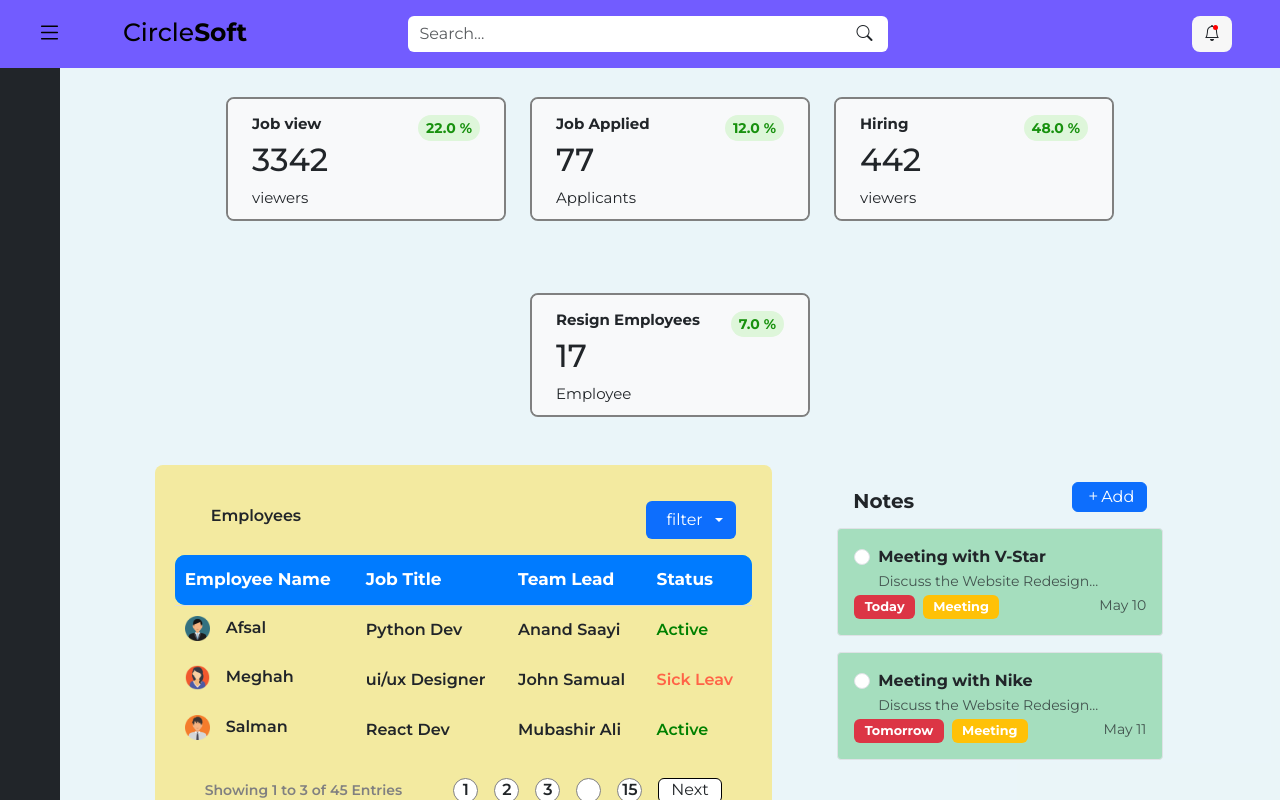
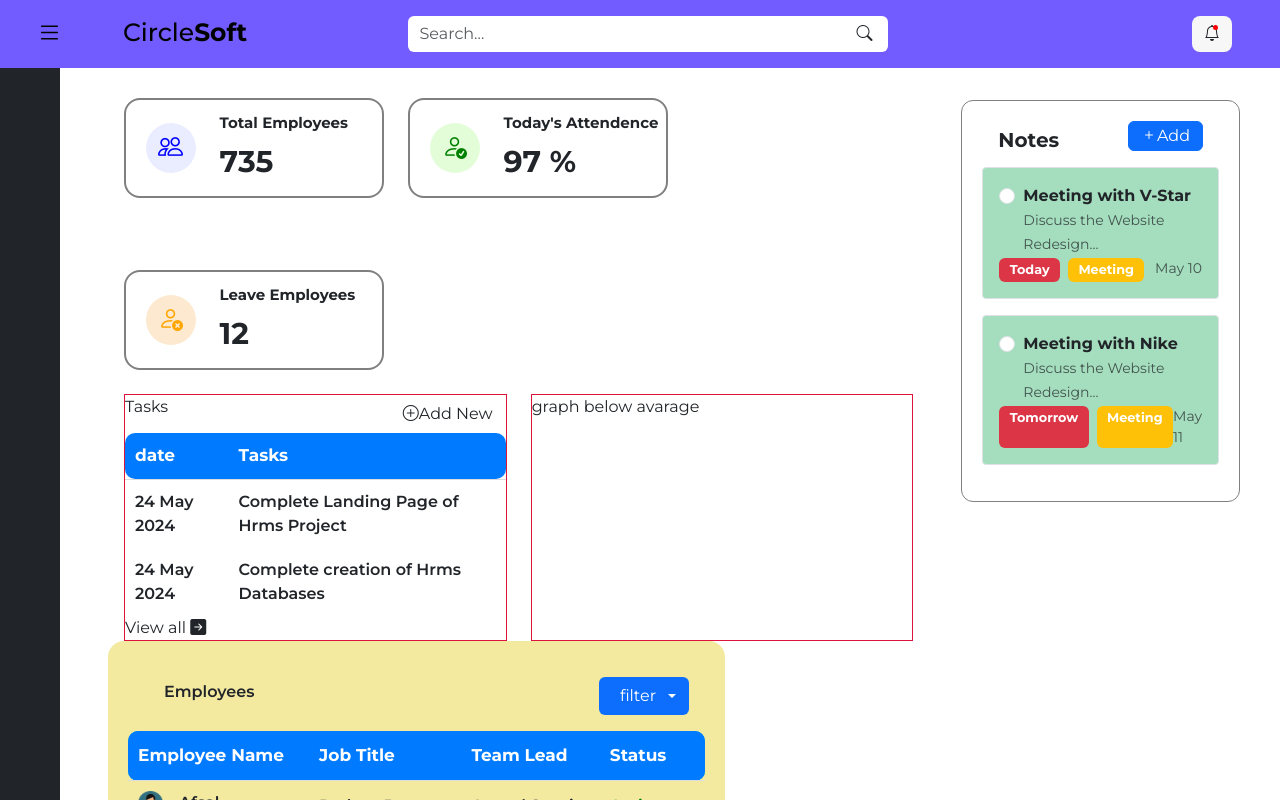
Before and after one commit to sahlct/hrms_Project, a React (Create React App) app: page /home in a window 1280 px wide. Shown: the top 800 px of the page. Built offline with nearby package versions, Linux system fonts and the light colour scheme; some icons are missing.

Commit message:
task div just created

```diff
--- a/src/components/landingPage/container.jsx
+++ b/src/components/landingPage/container.jsx
@@ -3,7 +3,7 @@ import OffCanvas from "./offCanvas";
 import SmallCard from "./smallCard";
 import MainCard from "./mainCard";
 import { useState } from "react";
-import Notes from "./notes";
+// import Notes from "./notes";
 import RunningProject from "./runProject";
 
 export default function Container() {
@@ -15,11 +15,7 @@ export default function Container() {
     <div
       className="home_mainContainer  d-flex justify-content-end"
       style={{ minHeight: "100vh",
-      // backgroundImage:'url(https://img.rawpixel.com/s3fs-private/rawpixel_images/website_content/rm281batch2-nunny-006.jpg?w=800&dpr=1&fit=default&crop=default&q=65&vib=3&con=3&usm=15&bg=F4F4F3&ixlib=js-2.2.1&s=5c132c2d92b91df76c16aaaafcec8fa7)',
-      // backgroundPosition:'center',
-      // backgroundRepeat:'no-repeat',
-      // backgroundSize:'cover'
-      backgroundColor:'#d6eff469'
+      backgroundColor:'white'
       }}
     >
       <Navbar
@@ -44,13 +40,12 @@ export default function Container() {
         style={{
           transition: "0.6s ease-in-out",
           flexGrow: "1",
-          // backdropFilter:'blur(10px)'
         }}
       >
         <SmallCard />
-        <div className="d-flex w-100 justify-content-around ">
+        {/* <Notes /> */}
+        <div className="d-flex w-100 justify-content-start ">
           <MainCard />
-          <Notes />
         </div>
         <RunningProject />
       </div>
--- a/src/components/landingPage/mainCard.jsx
+++ b/src/components/landingPage/mainCard.jsx
@@ -4,7 +4,7 @@ import "./mainCard.css";
 export default function MainCard() {
   return (
     <div>
-      <div className="empContainer mt-5 ms-5 rounded-3">
+      <div className="empContainer ms-5 rounded-4">
         <div className="empHeader d-flex justify-content-between p-3 align-items-center ">
           <h6 style={{fontWeight:'600', paddingLeft:'20px'}}>Employees</h6>
           <div class="dropdown">
--- a/src/components/landingPage/notes.css
+++ b/src/components/landingPage/notes.css
@@ -2,7 +2,7 @@
     max-width: 400px;
     min-width: 250px;
     /* width: 330px; */
-    /* border: 1px solid grey; */
+    border: 1px solid grey;
     padding: 20px;
     border-radius: 12px;
     /* background-color: ; */
--- a/src/components/landingPage/notes.jsx
+++ b/src/components/landingPage/notes.jsx
@@ -3,7 +3,7 @@ import "./notes.css";
 
 export default function Notes() {
   return (
-    <div style={{ width: "30%", marginRight:'50px', marginTop:'45px'}}>
+    <div style={{marginTop:'50px'}}>
       <div className="noteContainer">
         {/* <div class="container"> */}
         <div className="d-flex justify-content-between align-items-center ps-3 pe-3">
--- a/src/components/landingPage/smallCard.jsx
+++ b/src/components/landingPage/smallCard.jsx
@@ -1,50 +1,71 @@
-import React from 'react'
+import React from "react";
+import Notes from "./notes";
+import Tasks from "./tasks";
+// import MainCard from "./mainCard";
 
 export default function SmallCard() {
   return (
-    <div class="container" style={{marginTop:'67px', paddingTop:'30px'}}>
-  <div class="row row-cols-1 row-cols-sm-2 row-cols-md-3 row-cols-lg-4 g-5 gap-4 justify-content-center" >
-  <div class="col rounded-3 p-0 overflow-hidden" style={{maxWidth:'280px', minWidth:'250px',border:'2px solid grey'}}>
-      <div class="ps-4 pt-3 pe-4 bg-light" style={{height:'120px'}}>
-      <div className='d-flex gap-4 justify-content-between '>
-                <h5 style={{fontSize:'15px', fontWeight:'700'}}>Job view</h5>
-                <div style={{backgroundColor:'#def6da', color:'#18910e', fontWeight:'700', fontSize:'14px'}} className='percentage ps-2 pe-2 rounded-4 d-flex align-items-center '>22.0 %</div>
+    <div class="container d-flex gap-5 ps-0 pe-0" style={{ marginTop: "20px", paddingTop: "30px" }}>
+      <div className="leftBAr d-flex flex-column ps-4 w-75 row-gap-4">
+      <div class="row row-cols-1 row-cols-sm-2 row-cols-md-3 row-cols-lg-4 g-5 gap-4 me-0 mt-0 mb-0" style={{paddingLeft:'24px'}}>
+        <div
+          class="col rounded-4 p-0 overflow-hidden d-flex align-items-center gap-4 "
+          style={{
+            maxWidth: "260px",
+            minWidth: "260px",
+            border: "2px solid grey",
+            height:'100px'
+          }}
+        >
+          <div className="h-100  d-flex justify-content-end align-items-center " style={{width:'30%'}}>
+            <div className="mainIcon d-flex justify-content-center align-items-center" style={{height:'50px',width:'50px',borderRadius:'50%', backgroundColor:'#eaedff'}}><i class="bi bi-people" style={{fontSize:'25px', color:'blue'}}></i></div>
           </div>
-            <h2>3342</h2>
-            <p style={{fontSize:'15px'}}>viewers</p>
+          <div className="d-flex justify-content-center align-items-start flex-column h-100 gap-1"  style={{width:'70%'}}>
+            <div className="headerText" style={{ fontSize: "15px", fontWeight: "700" }} >Total Employees</div>
+            <div className="countText" style={{fontSize:'30px', fontWeight: "700"}}>735</div>
           </div>
         </div>
-    <div class="col rounded-3 p-0 overflow-hidden" style={{maxWidth:'280px', minWidth:'250px',border:'2px solid grey'}}>
-      <div class="ps-4 pt-3 pe-4 bg-light" style={{height:'120px'}}>
-      <div className='d-flex gap-4 justify-content-between '>
-                <h5 style={{fontSize:'15px', fontWeight:'700'}}>Job Applied</h5>
-                <div style={{backgroundColor:'#def6da', color:'#18910e', fontWeight:'700', fontSize:'14px'}} className='percentage ps-2 pe-2 rounded-4 d-flex align-items-center '>12.0 %</div>
+        <div
+          class="col rounded-4 p-0 overflow-hidden d-flex align-items-center gap-4 "
+          style={{
+            maxWidth: "260px",
+            minWidth: "260px",
+            border: "2px solid grey",
+            height:'100px'
+          }}
+        >
+          <div className="h-100  d-flex justify-content-end align-items-center " style={{width:'30%'}}>
+            <div className="mainIcon d-flex justify-content-center align-items-center" style={{height:'50px',width:'50px',borderRadius:'50%', backgroundColor:'#e3fdd9' }}><i class="bi bi-person-check" style={{fontSize:'25px', color:'green'}}></i></div>
           </div>
-            <h2>77</h2>
-            <p style={{fontSize:'15px'}}>Applicants</p>
+          <div className="d-flex justify-content-center align-items-start flex-column h-100 gap-1"  style={{width:'70%'}}>
+            <div className="headerText" style={{ fontSize: "15px", fontWeight: "700" }} >Today's Attendence</div>
+            <div className="countText" style={{fontSize:'30px', fontWeight: "700"}}>97 %</div>
           </div>
         </div>
-    <div class="col rounded-3 p-0 overflow-hidden" style={{maxWidth:'280px', minWidth:'250px',border:'2px solid grey'}}>
-      <div class="ps-4 pt-3 pe-4 bg-light" style={{height:'120px'}}>
-      <div className='d-flex gap-4 justify-content-between '>
-                <h5 style={{fontSize:'15px', fontWeight:'700'}}>Hiring</h5>
-                <div style={{backgroundColor:'#def6da', color:'#18910e', fontWeight:'700', fontSize:'14px'}} className='percentage ps-2 pe-2 rounded-4 d-flex align-items-center '>48.0 %</div>
+        <div
+          class="col rounded-4 p-0 overflow-hidden d-flex align-items-center gap-4 "
+          style={{
+            maxWidth: "260px",
+            minWidth: "260px",
+            border: "2px solid grey",
+            height:'100px'
+          }}
+        >
+          <div className="h-100  d-flex justify-content-end align-items-center " style={{width:'30%'}}>
+            <div className="mainIcon d-flex justify-content-center align-items-center" style={{height:'50px',width:'50px',borderRadius:'50%', backgroundColor:'#fde9cf'}}><i class="bi bi-person-x" style={{fontSize:'25px', color:'orange'}}></i></div>
           </div>
-            <h2>442</h2>
-            <p style={{fontSize:'15px'}}>viewers</p>
-      </div>
-    </div>
-    <div class="col rounded-3 p-0 overflow-hidden" style={{maxWidth:'280px', minWidth:'250px',border:'2px solid grey'}}>
-      <div class="ps-4 pt-3 pe-4 bg-light" style={{height:'120px'}}>
-      <div className='d-flex gap-4 justify-content-between '>
-                <h5 style={{fontSize:'15px', fontWeight:'700'}}>Resign Employees</h5>
-                <div style={{backgroundColor:'#def6da', color:'#18910e', fontWeight:'700', fontSize:'14px'}} className='percentage ps-2 pe-2 rounded-4 d-flex align-items-center '>7.0 %</div>
-            </div>
-            <h2>17</h2>
-            <p style={{fontSize:'15px'}}>Employee</p>
+          <div className="d-flex justify-content-center align-items-start flex-column h-100 gap-1"  style={{width:'70%'}}>
+            <div className="headerText" style={{ fontSize: "15px", fontWeight: "700" }} >Leave Employees</div>
+            <div className="countText" style={{fontSize:'30px', fontWeight: "700"}}>12</div>
           </div>
         </div>
       </div>
+        <Tasks />
       </div>
-  )
+      <div className="rightBar w-25 ">
+      <Notes />
+      </div>
+      {/* <MainCard /> */}
+    </div>
+  );
 }
--- /dev/null
+++ b/src/components/landingPage/tasks.jsx
@@ -0,0 +1,38 @@
+import React from 'react'
+
+export default function Tasks() {
+  return (
+    <div className='taskConatiner w-100 d-flex h-50 gap-4'>
+        <div className="MainTasks w-50 h-100" style={{border:'1px solid crimson'}}>
+            <div className="Taskhead d-flex justify-content-between">
+                <div>Tasks</div>
+                <button className='btn'><i class="bi bi-plus-circle"></i>Add New</button>
+            </div>
+            <div className="Taskbody">
+                <table>
+                    <thead>
+                        <tr>
+                            <th>date</th>
+                            <th>Tasks</th>
+                        </tr>
+                    </thead>
+                    <tbody>
+                        <tr>
+                            <td>24 May 2024</td>
+                            <td>Complete Landing Page of Hrms Project</td>
+                        </tr>
+                        <tr>
+                            <td>24 May 2024</td>
+                            <td>Complete creation of Hrms Databases</td>
+                        </tr>
+                    </tbody>
+                </table>
+            </div>
+            <div className="taskFooter">View all <i class="bi bi-arrow-right-square-fill"></i></div>
+        </div>
+        <div className="MainGraphs w-50 h-100" style={{border:'1px solid crimson'}}>
+            graph below avarage
+        </div>
+    </div>
+  )
+}
```
Lines whose indentation alone changed are shown as unchanged.
